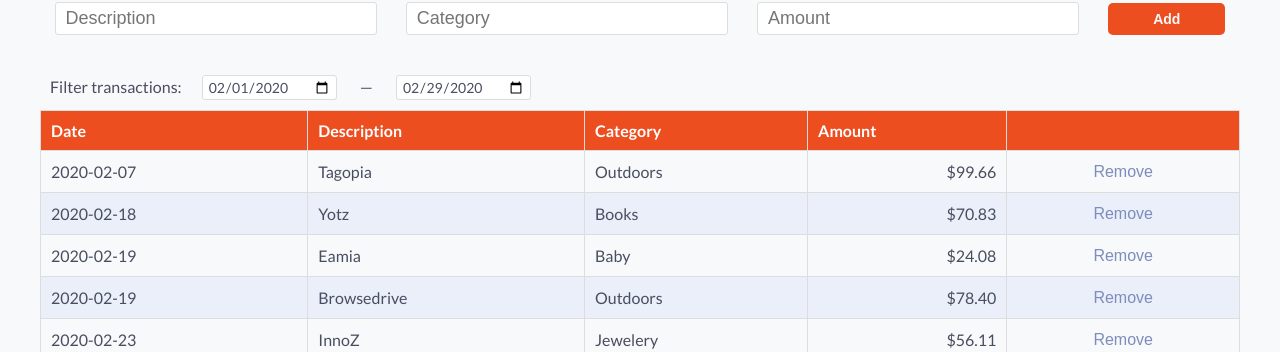
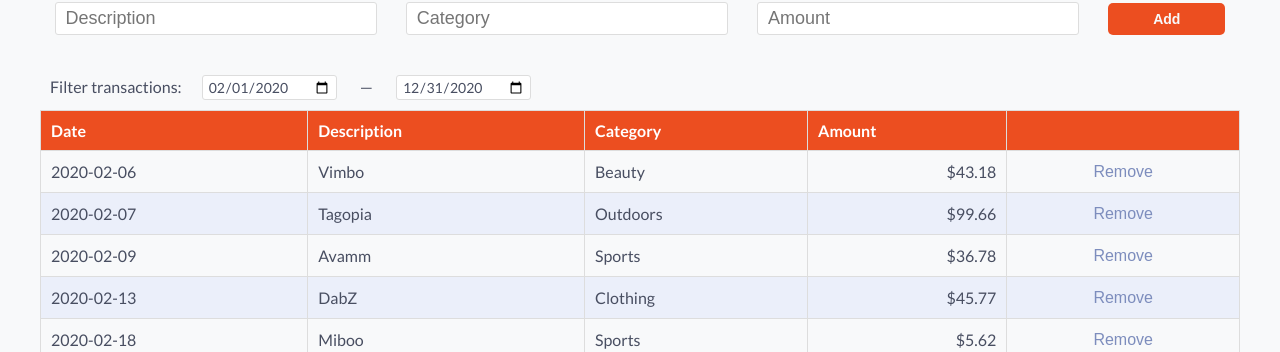
Before and after one commit to jfox97/saffron-console, a Vue app: page /transactions in a window 1280 px wide. Shown: the part 448-800 px from the top of the page. Built offline with nearby package versions, Linux system fonts and the light colour scheme.

Commit message:
Change default date values and sort tables

```diff
--- a/src/components/BudgetView.vue
+++ b/src/components/BudgetView.vue
@@ -39,6 +39,7 @@ export default {
           spending: spendingString
         });
       }
+      totalSpending.sort((a, b) => (a.category > b.category) ? 1 : -1);
       return totalSpending;
     }
   }
--- a/src/components/TransactionView.vue
+++ b/src/components/TransactionView.vue
@@ -10,7 +10,7 @@
       </tr>
     </thead>
     <tbody>
-      <tr v-for="transaction in transactions" :key="transaction.id">
+      <tr v-for="transaction in sortedTransactions" :key="transaction.id">
         <td>{{transaction.date}}</td>
         <td>{{transaction.description}}</td>
         <td>{{transaction.category}}</td>
@@ -28,6 +28,12 @@ export default {
   name: 'TransactionView',
   props: {
     transactions: Array
+  },
+  computed: {
+    sortedTransactions() {
+      let transactionsCopy = this.transactions.slice(0);
+      return transactionsCopy.sort((a, b) => (a.date > b.date) ? 1 : -1);
+    }
   },
   methods: {
     remove(transaction) {
--- a/src/views/Budget.vue
+++ b/src/views/Budget.vue
@@ -20,7 +20,7 @@ export default {
   data() {
     return {
       minDate: "2020-02-01",
-      maxDate: "2020-02-29"
+      maxDate: "2020-12-31"
     }
   },
   computed: {
--- a/src/views/Transactions.vue
+++ b/src/views/Transactions.vue
@@ -30,7 +30,7 @@ export default {
       category: "",
       amount: "",
       minDate: "2020-02-01",
-      maxDate: "2020-02-29"
+      maxDate: "2020-12-31"
     }
   },
   computed: {
```
